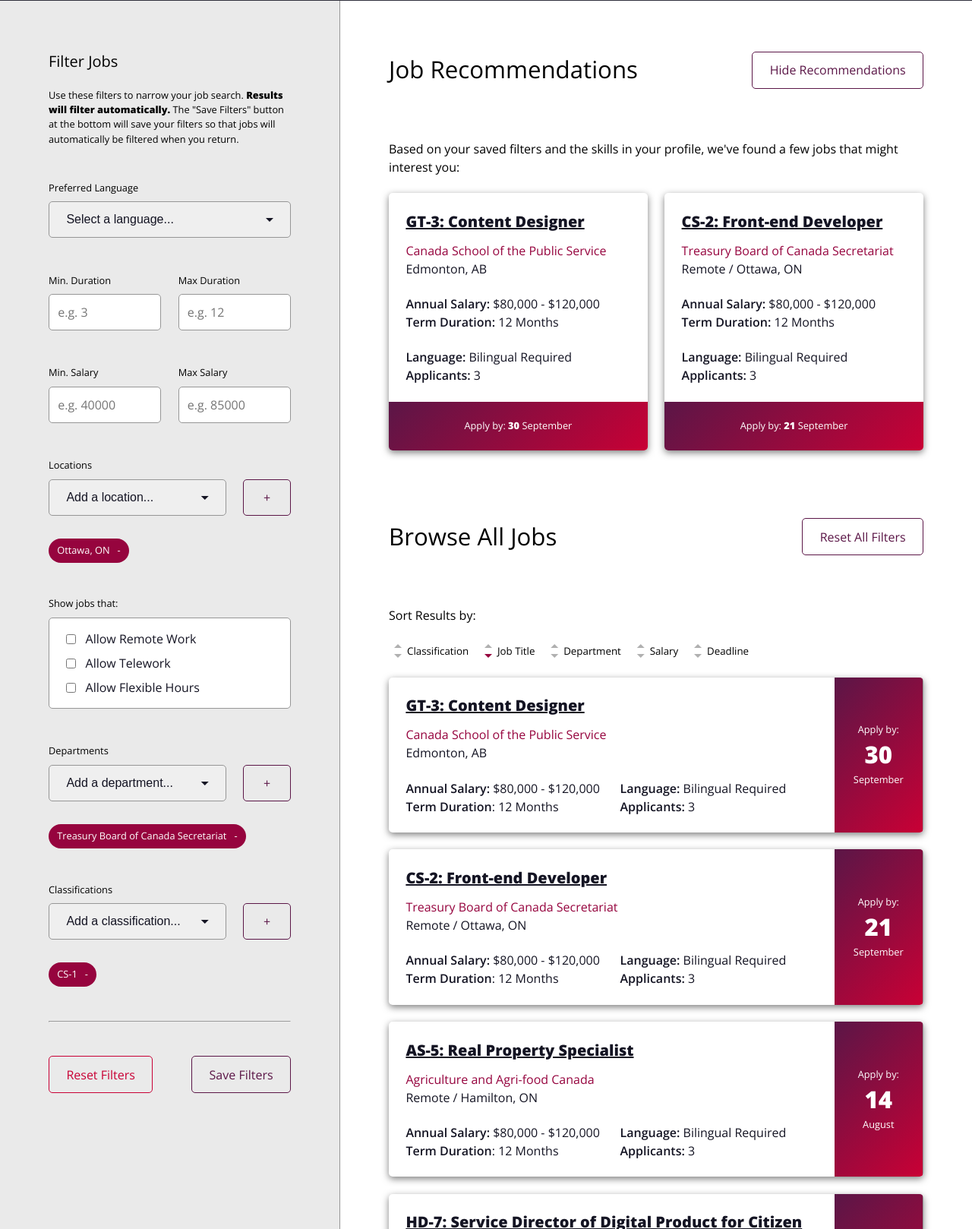
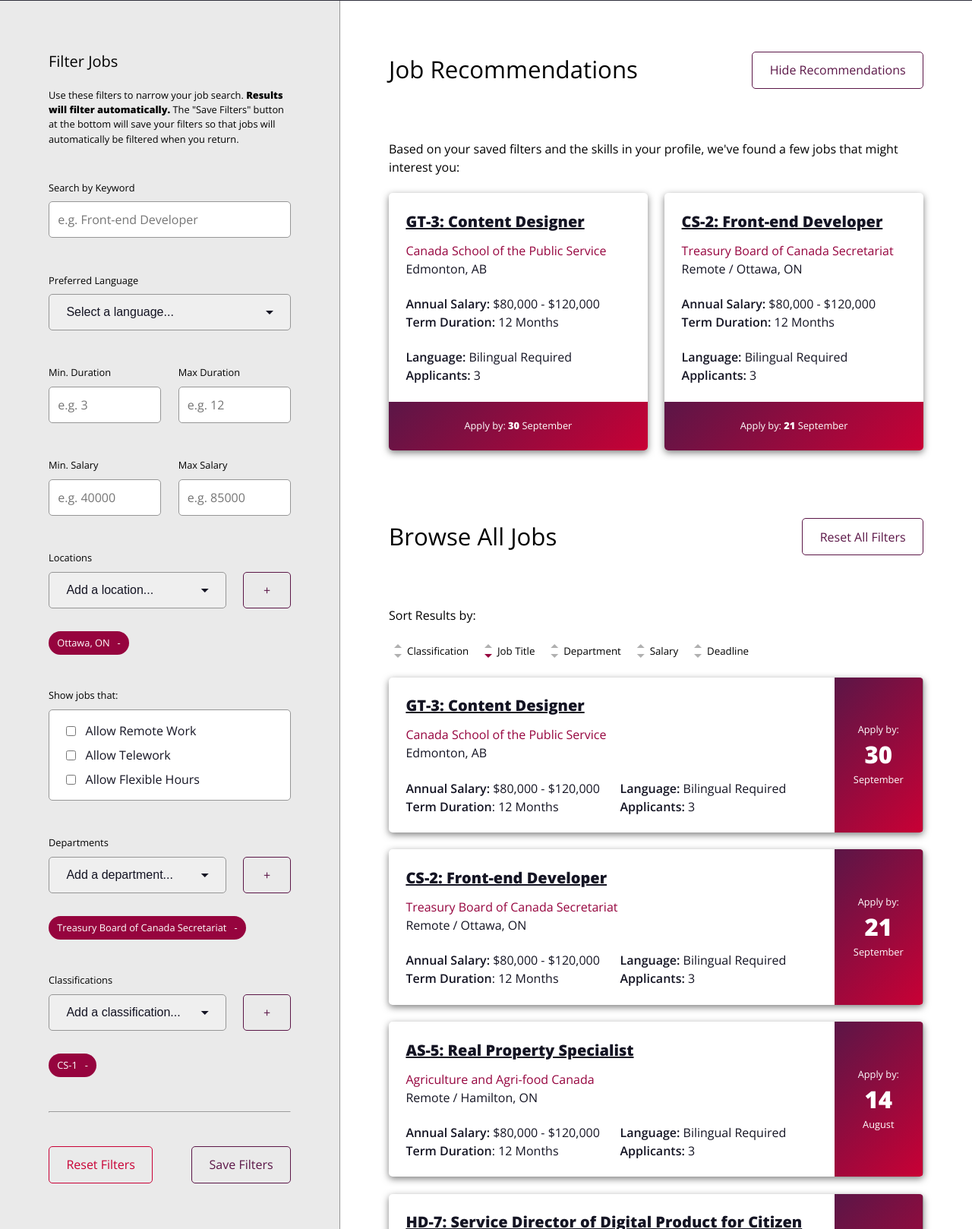
Before and after one commit to joshdrink/tc-browse, a website with bundled scripts: page app/twig/index.twig in a window 1280 px wide. Shown: the part 248-1866 px from the top of the page at 76% size. Built offline with nearby package versions, Linux system fonts and the light colour scheme; grey boxes are pictures that could not be loaded; files whose address does not match are found by name; a web font is replaced by a local one.

Commit message:
Adds a keyword search, and makes filter pills buttons.

```diff
--- a/app/scss/app.scss
+++ b/app/scss/app.scss
@@ -165,6 +165,10 @@
             display: none;
         }
     }
+    .tc-filter-pill {
+        border: none;
+        cursor: pointer;
+    }
     #tc-recommendation-trigger {
         .show {
             display: none;
--- a/app/twig/index.twig
+++ b/app/twig/index.twig
@@ -140,6 +140,14 @@
                         <div id="tc-filter-content">
                             <p data-c-font-size="small" data-c-margin="top(normal) bottom(double)">Use these filters to narrow your job search. <span data-c-font-weight="bold">Results will filter automatically.</span> The "Save Filters" button at the bottom will save your filters so that jobs will automatically be filtered when you return.</p>
                             <form data-c-grid="gutter middle">
+                                <div data-c-grid-item="base(1of1)" data-c-input="text">
+                                    <label for="TI2">Search by Keyword</label>
+                                    <span>Required</span>
+                                    <div>
+                                        <input id="TI2" placeholder="e.g. Front-end Developer" type="text" />
+                                    </div>
+                                    <span>This input has an error.</span>
+                                </div>
                                 <div data-c-grid-item="base(1of1)" data-c-input="select">
                                     <label for="SEL2">Preferred Language</label>
                                     <span>Required</span>
@@ -210,7 +218,7 @@
                                     </button>
                                 </div>
                                 <div data-c-grid-item="base(1of1)" data-c-margin="bottom(normal)" class="tc-filter-list">
-                                    <div data-c-tag="c2" data-c-radius="pill" data-c-font-size="small"><span>Ottawa, ON&nbsp;&nbsp;&nbsp;-</span></div>
+                                    <button title="Remove this filter." class="tc-filter-pill" data-c-tag="c2" data-c-radius="pill" data-c-font-size="small"><span>Ottawa, ON&nbsp;&nbsp;&nbsp;-</span></button>
                                 </div>
                                 <div data-c-input="checkbox" data-c-grid-item="base(1of1)">
                                     <label>Show jobs that:</label>
@@ -259,7 +267,7 @@
                                     </button>
                                 </div>
                                 <div data-c-grid-item="base(1of1)" data-c-margin="bottom(normal)" class="tc-filter-list">
-                                    <div data-c-tag="c2" data-c-radius="pill" data-c-font-size="small"><span>Treasury Board of Canada Secretariat&nbsp;&nbsp;&nbsp;-</span></div>
+                                    <button title="Remove this filter." class="tc-filter-pill" data-c-tag="c2" data-c-radius="pill" data-c-font-size="small"><span>Treasury Board of Canada Secretariat&nbsp;&nbsp;&nbsp;-</span></button>
                                 </div>
                                 <div data-c-grid-item="base(3of4)" data-c-input="select">
                                     <label for="SEL2">Classifications</label>
@@ -283,7 +291,7 @@
                                     </button>
                                 </div>
                                 <div data-c-grid-item="base(1of1)" data-c-margin="bottom(normal)" class="tc-filter-list">
-                                    <div data-c-tag="c2" data-c-radius="pill" data-c-font-size="small"><span>CS-1&nbsp;&nbsp;&nbsp;-</span></div>
+                                    <button title="Remove this filter." class="tc-filter-pill" data-c-tag="c2" data-c-radius="pill" data-c-font-size="small"><span>CS-1&nbsp;&nbsp;&nbsp;-</span></button>
                                 </div>
                                 <div data-c-grid-item="base(1of1)">
                                     <hr data-c-margin="bottom(normal)">
```
Also changed, not shown: docs/css/app.css, docs/index.html.
